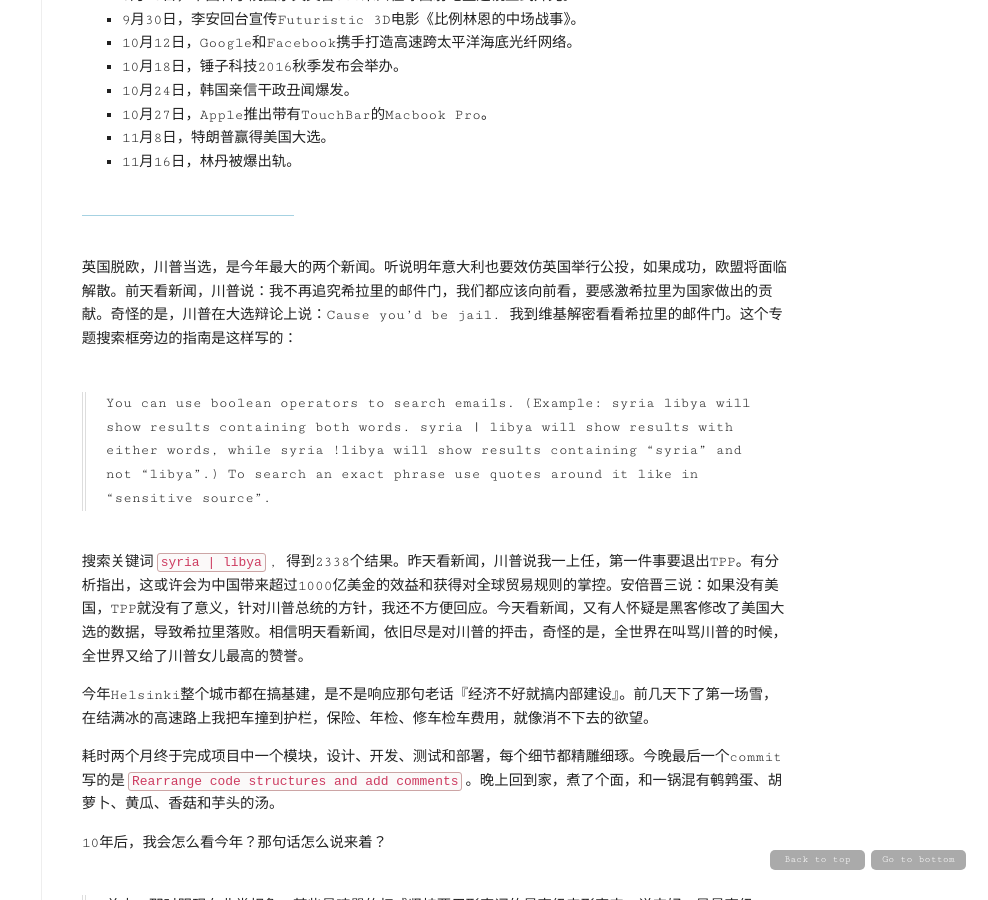
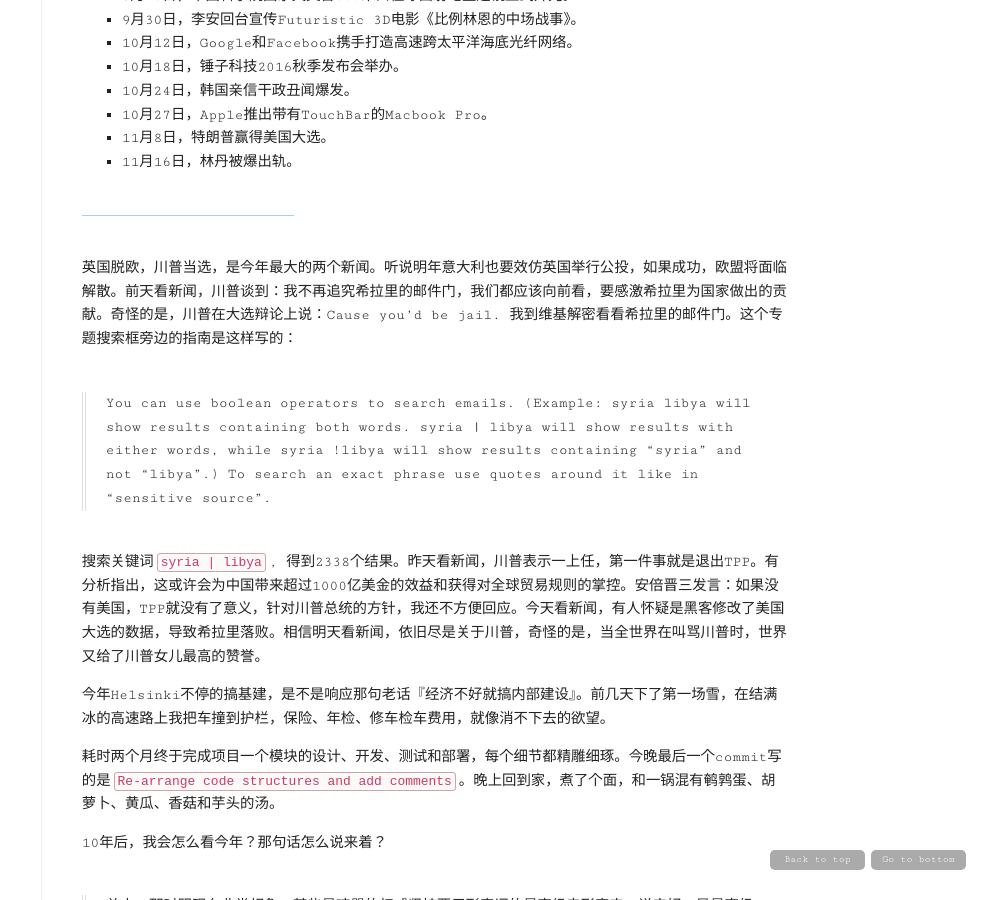
Before and after one commit to crabcanon/crabcanon.github.com, a Jekyll site: the page built from _posts/2016-11-25-complexity.md, in a window 1280 px wide and 900 px high, scrolled down 1209 px. Shown: the whole window, without its empty margins (292-1280 px from the left). Built offline with Jekyll 4.4.1, drawn with Linux system fonts in a browser that asks for light colours; some of the changed text lies outside the part shown.

Commit message:
Update blog

```diff
--- a/_posts/2016-11-25-complexity.md
+++ b/_posts/2016-11-25-complexity.md
@@ -52,16 +52,16 @@
 
 ---
 
-英国脱欧，川普当选，是今年最大的两个新闻。听说明年意大利也要效仿英国举行公投，如果成功，欧盟将面临解散。前天看新闻，川普说：我不再追究希拉里的邮件门，我们都应该向前看，要感激希拉里为国家做出的贡献。奇怪的是，川普在大选辩论上说：Cause you'd be jail. 我到维基解密看看希拉里的邮件门。这个专题搜索框旁边的指南是这样写的：
+英国脱欧，川普当选，是今年最大的两个新闻。听说明年意大利也要效仿英国举行公投，如果成功，欧盟将面临解散。前天看新闻，川普谈到：我不再追究希拉里的邮件门，我们都应该向前看，要感激希拉里为国家做出的贡献。奇怪的是，川普在大选辩论上说：Cause you'd be jail. 我到维基解密看看希拉里的邮件门。这个专题搜索框旁边的指南是这样写的：
 
 >You can use boolean operators to search emails.
 (Example: syria libya will show results containing both words. syria | libya will show results with either words, while syria !libya will show results containing "syria" and not "libya".) To search an exact phrase use quotes around it like in "sensitive source".
 
-搜索关键词`syria | libya`, 得到2338个结果。昨天看新闻，川普说我一上任，第一件事要退出TPP。有分析指出，这或许会为中国带来超过1000亿美金的效益和获得对全球贸易规则的掌控。安倍晋三说：如果没有美国，TPP就没有了意义，针对川普总统的方针，我还不方便回应。今天看新闻，又有人怀疑是黑客修改了美国大选的数据，导致希拉里落败。相信明天看新闻，依旧尽是对川普的抨击，奇怪的是，全世界在叫骂川普的时候，全世界又给了川普女儿最高的赞誉。
+搜索关键词`syria | libya`, 得到2338个结果。昨天看新闻，川普表示一上任，第一件事就是退出TPP。有分析指出，这或许会为中国带来超过1000亿美金的效益和获得对全球贸易规则的掌控。安倍晋三发言：如果没有美国，TPP就没有了意义，针对川普总统的方针，我还不方便回应。今天看新闻，有人怀疑是黑客修改了美国大选的数据，导致希拉里落败。相信明天看新闻，依旧尽是关于川普，奇怪的是，当全世界在叫骂川普时，世界又给了川普女儿最高的赞誉。
 
-今年Helsinki整个城市都在搞基建，是不是响应那句老话『经济不好就搞内部建设』。前几天下了第一场雪，在结满冰的高速路上我把车撞到护栏，保险、年检、修车检车费用，就像消不下去的欲望。
+今年Helsinki不停的搞基建，是不是响应那句老话『经济不好就搞内部建设』。前几天下了第一场雪，在结满冰的高速路上我把车撞到护栏，保险、年检、修车检车费用，就像消不下去的欲望。
 
-耗时两个月终于完成项目中一个模块，设计、开发、测试和部署，每个细节都精雕细琢。今晚最后一个commit写的是`Rearrange code structures and add comments`。晚上回到家，煮了个面，和一锅混有鹌鹑蛋、胡萝卜、黄瓜、香菇和芋头的汤。
+耗时两个月终于完成项目一个模块的设计、开发、测试和部署，每个细节都精雕细琢。今晚最后一个commit写的是`Re-arrange code structures and add comments`。晚上回到家，煮了个面，和一锅混有鹌鹑蛋、胡萝卜、黄瓜、香菇和芋头的汤。
 
 10年后，我会怎么看今年？那句话怎么说来着？
 
```
Also changed, not shown: other parts of _posts/2016-11-25-complexity.md (+1 -1 lines).
